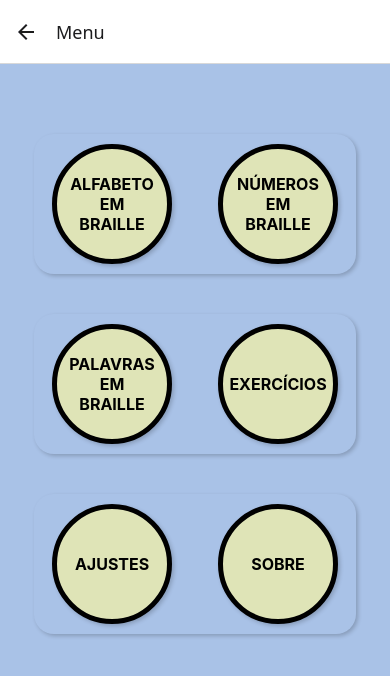
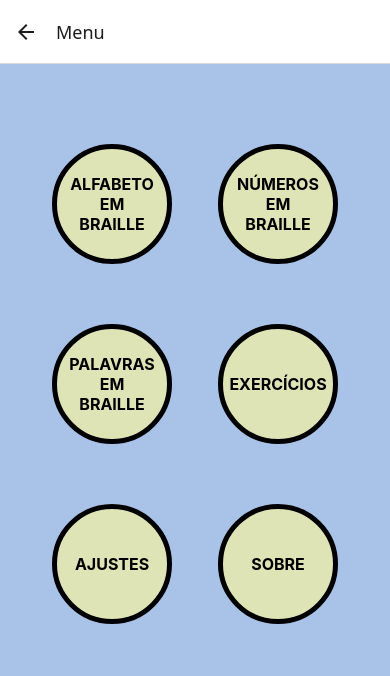
Before and after one commit to rolimisa/BrailleDogApp, a React Native app: screen /Menu in a window 390 px wide. Shown: the top 676 px of the page. Built offline with nearby package versions, Linux system fonts and the light colour scheme.

Commit message:
finalizandooo

```diff
--- a/components/menu.js
+++ b/components/menu.js
@@ -21,17 +21,12 @@ export default function MenuScreen({ navigation }) {
 
   const backgroundColor = animatedValue.interpolate({
     inputRange: [0, 1],
-    outputRange: ['#a9c2e7', '#000000'], // fundo preto no escuro
-  });
-
-  const buttonColor = animatedValue.interpolate({
-    inputRange: [0, 1],
-    outputRange: ['#dfe4b7', '#000000'], // fundo preto no escuro
+    outputRange: ['#a9c2e7', '#000000'],
   });
 
   const textColor = animatedValue.interpolate({
     inputRange: [0, 1],
-    outputRange: ['#000', '#00BFFF'], // azul vibrante no escuro
+    outputRange: ['#000', '#00BFFF'],
   });
 
   const styles = getStyles(isDarkMode);
@@ -48,7 +43,7 @@ export default function MenuScreen({ navigation }) {
         { label: 'AJUSTES', route: 'Configuracoes' },
         { label: 'SOBRE', route: 'Sobre' },
       ]].map((row, rowIndex) => (
-        <Animated.View key={rowIndex} style={styles.cardContainer}>
+        <View key={rowIndex} style={styles.cardContainer}>
           <View style={styles.buttonRow}>
             {row.map(({ label, route }) => (
               <TouchableOpacity
@@ -68,7 +63,7 @@ export default function MenuScreen({ navigation }) {
               </TouchableOpacity>
             ))}
           </View>
-        </Animated.View>
+        </View>
       ))}
     </Animated.View>
   );
@@ -86,11 +81,6 @@ const getStyles = (isDarkMode) =>
       borderRadius: 20,
       padding: 10,
       marginVertical: 20,
-      elevation: 4,
-      shadowColor: '#000',
-      shadowOffset: { width: 2, height: 2 },
-      shadowOpacity: 0.2,
-      shadowRadius: 4,
     },
     buttonRow: {
       flexDirection: 'row',
@@ -105,11 +95,7 @@ const getStyles = (isDarkMode) =>
       alignItems: 'center',
       marginHorizontal: 8,
       borderWidth: 5,
-      elevation: 4,
-      shadowColor: '#000',
-      shadowOffset: { width: 2, height: 2 },
-      shadowOpacity: 0.2,
-      shadowRadius: 4,
+      // Removido elevation e sombra
     },
     buttonText: {
       textAlign: 'center',
```
